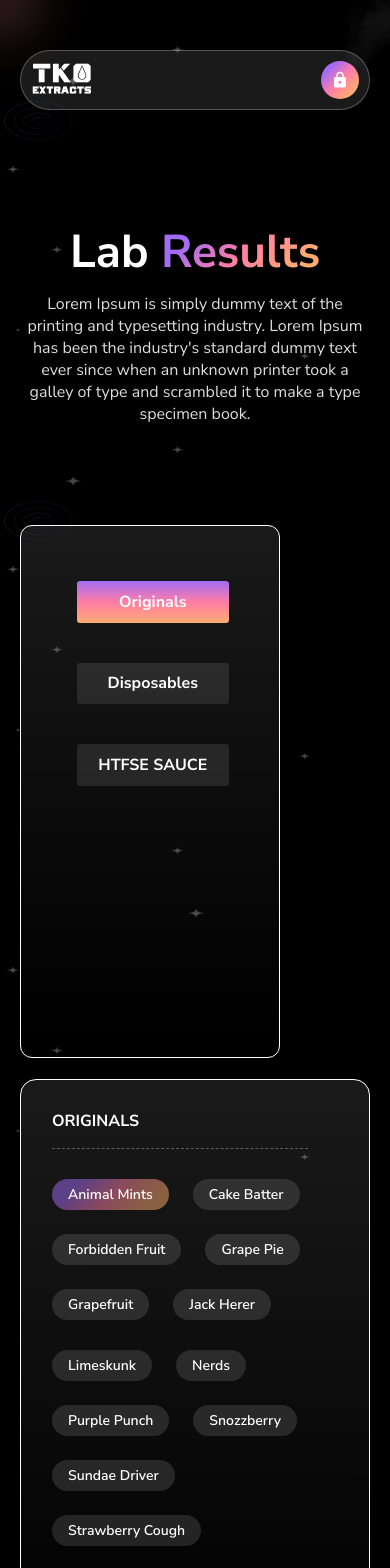
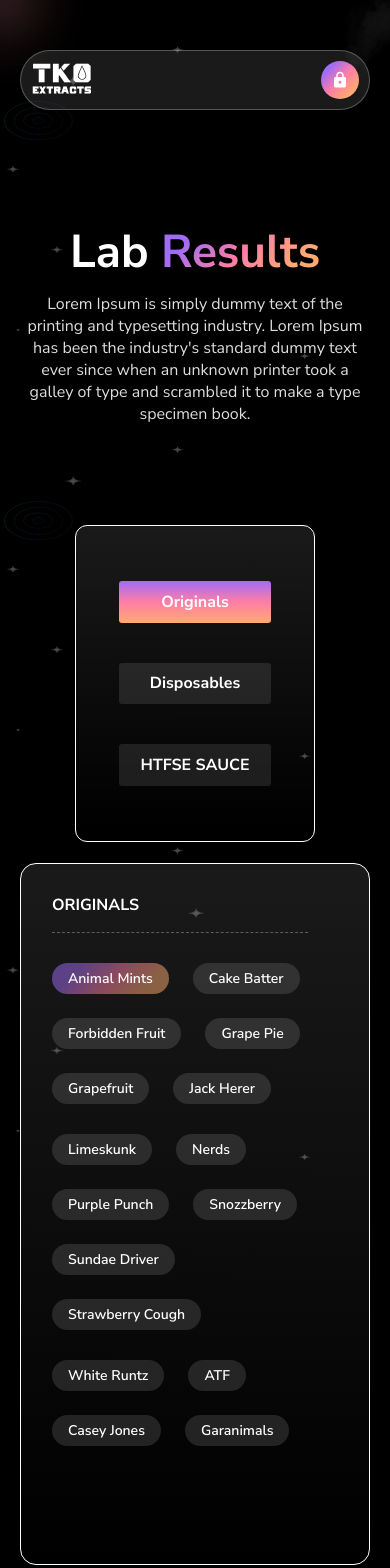
Before and after one commit to krishvaghasiya705/tkoverify, a React (Create React App) app: page /Labresult in a window 390 px wide. Shown: the top 1568 px of the page. Built offline with nearby package versions, Linux system fonts and the light colour scheme; a web font is replaced by a local one.

Commit message:
little bit off changes

```diff
--- a/src/module/labresult/lab.scss
+++ b/src/module/labresult/lab.scss
@@ -139,6 +139,7 @@
         .lab-result-main-part-box-main-flex-main {
             display: flex;
             align-items: center;
+            justify-content: space-between;
             flex-wrap: wrap;
             gap: 21px;
             padding: 0 0 266px 0;
@@ -149,6 +150,7 @@
 
             @media (max-width:540px) {
                 flex-wrap: wrap;
+                justify-content: center;
             }
 
             .lab-result-main-part-box-main-flex-main-bx-one {
@@ -158,7 +160,23 @@
                 padding: 55px 50px 271px 56px;
 
                 @media (max-width:280px) {
-                    padding: 55px 43px 271px 43px;
+                    padding: 55px 43px 55px 43px;
+                }
+
+                @media (max-width:375.2px) {
+                    padding: 55px 43px 55px 43px;
+                }
+
+                @media (max-width:414.4px) {
+                    padding: 55px 43px 55px 43px;
+                }
+
+                @media (max-width:430.4px) {
+                    padding: 55px 43px 55px 43px;
+                }
+
+                @media (max-width:540px) {
+                    padding: 55px 43px 55px 43px;
                 }
 
                 .lab-result-button-one {
@@ -224,6 +242,10 @@
                     padding: 30px 61px 5px 31px;
                 }
 
+                @media (max-width:853.6px) {
+                    padding: 30px 61px 118px 31px;
+                }
+
                 .original-title-in-box-main {
                     width: 100%;
                     padding: 0 0 16px 0;
```
